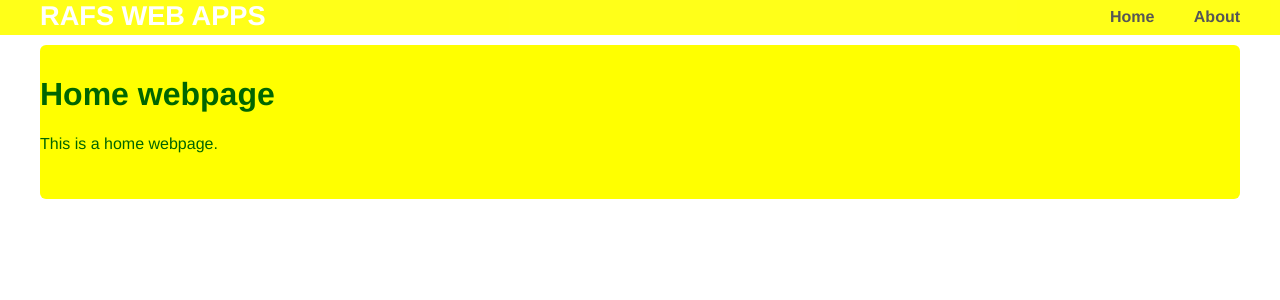
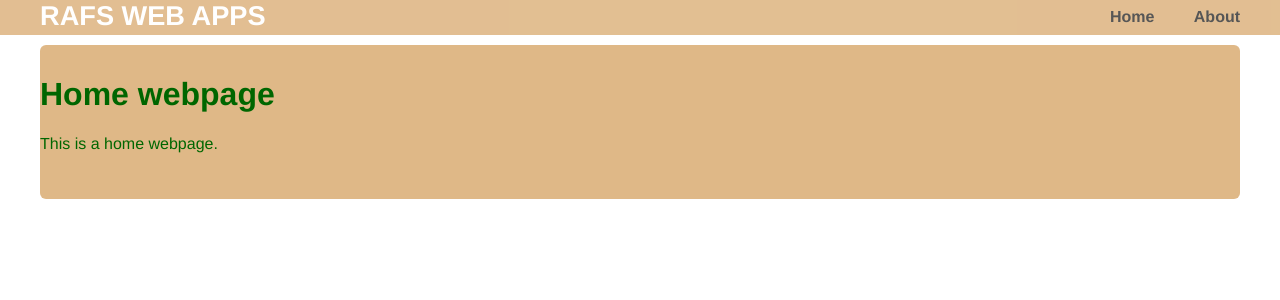
Before and after one commit to rafaelln/pythonwebapp, a Flask app: page / in a window 1280 px wide. Shown: the top 300 px of the page. Run offline with Flask 2, Linux system fonts and the light colour scheme.

Commit message:
Update main.css

```diff
--- a/static/css/main.css
+++ b/static/css/main.css
@@ -10,7 +10,7 @@ body {
  */
 
 header {
-  background-color: #FFFF00;
+  background-color: #DFB887;
   /*#FFFF00 ; #DFB887*/
   height: 35px;
   width: 100%;
@@ -42,7 +42,7 @@ header h1.logo:hover {
 
 div.home {
   padding: 10px 0 30px 0;
-  background-color: #FFFF00;
+  background-color: #DFB887;
   -webkit-border-radius: 6px;
      -moz-border-radius: 6px;
           border-radius: 6px;
```
